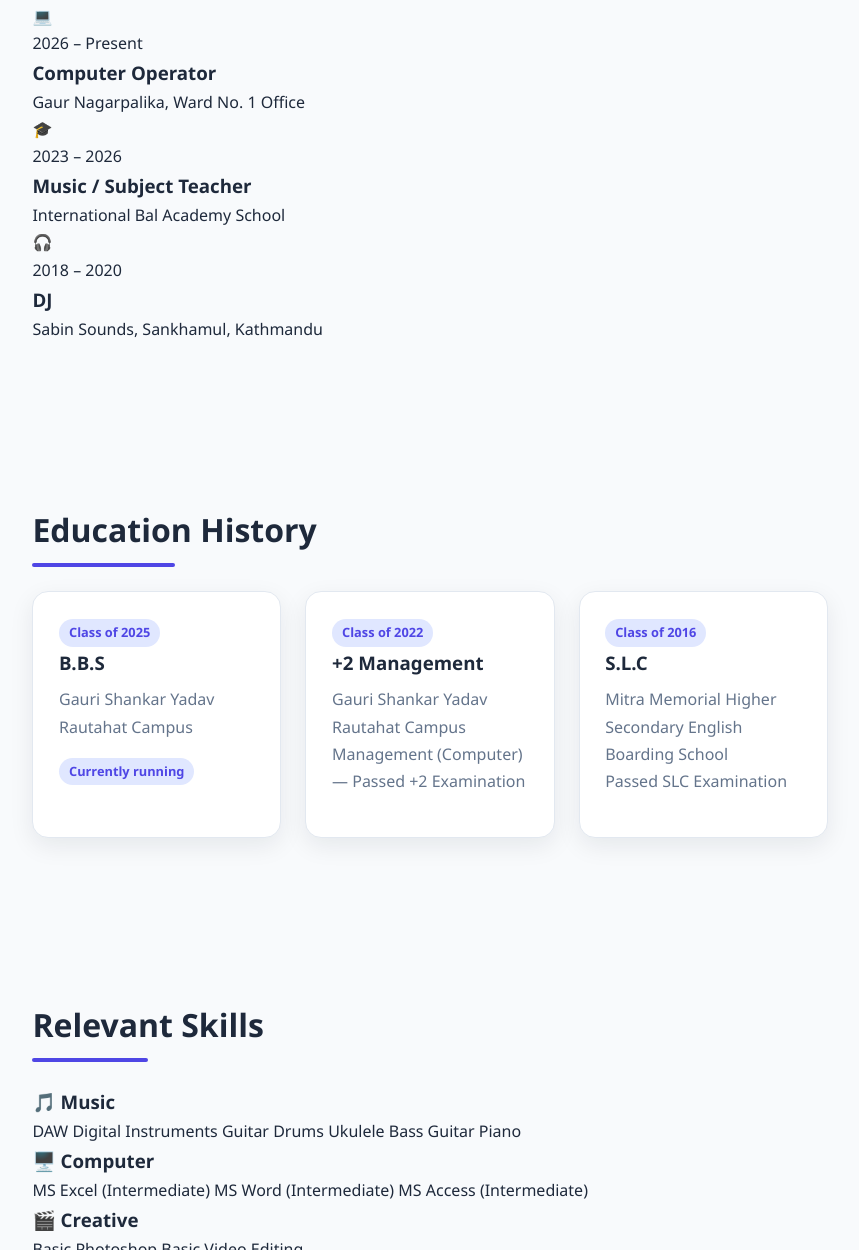
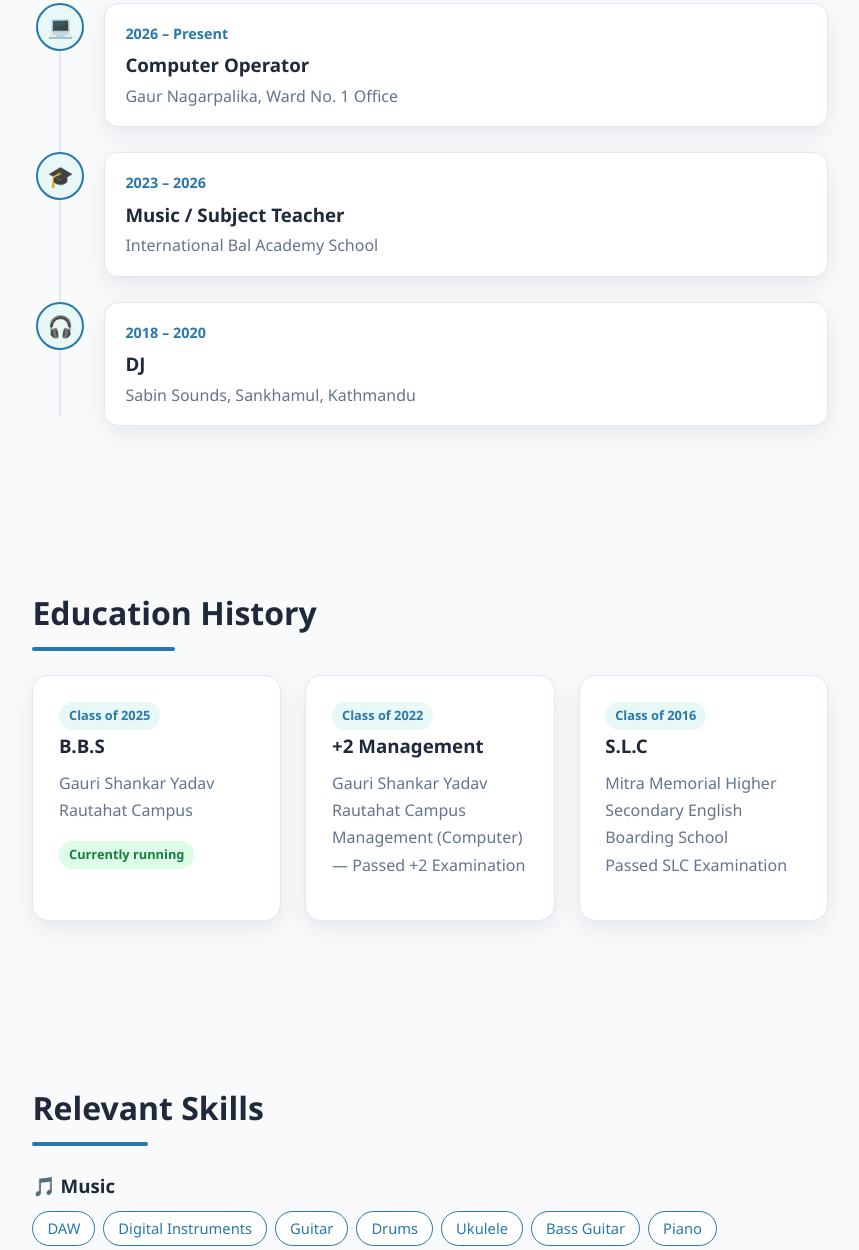
Before and after one commit to Kingpshcyo001/sanjeshrajthapa.github.io, a plain HTML site: page index.html in a window 1280 px wide. Shown: the part 1550-2800 px from the top of the page, without its empty margins (210-1069 px from the left). Drawn offline with Linux system fonts and the light colour scheme.

Commit message:
Update accent colors and add new styles

```diff
--- a/style.css
+++ b/style.css
@@ -3,8 +3,8 @@
   --surface: #ffffff;
   --text: #1e293b;
   --muted: #64748b;
-  --accent: #4f46e5;
-  --accent-soft: #e0e7ff;
+  --accent: #2878ad;
+  --accent-soft: #e8f8f7;
   --border: #e2e8f0;
   --shadow: 0 8px 24px rgba(15, 23, 42, 0.08);
 }
@@ -14,8 +14,8 @@
   --surface: #1e293b;
   --text: #e2e8f0;
   --muted: #94a3b8;
-  --accent: #818cf8;
-  --accent-soft: #312e81;
+  --accent: #5aaee0;
+  --accent-soft: #1d4f6e;
   --border: #334155;
   --shadow: 0 8px 24px rgba(0, 0, 0, 0.4);
 }
@@ -148,6 +148,42 @@ code { background: var(--accent-soft); padding: 2px 6px; border-radius: 6px; fon
   transition: width 1.2s ease;
 }
 
+/* Extra: roles, avatar photo, timeline, chips, contact */
+.roles { font-size: 1.15rem; font-weight: 600; margin-bottom: 0.8rem; }
+.avatar { position: relative; overflow: hidden; background: linear-gradient(135deg, var(--accent), #1b4f75); }
+.avatar img { position: absolute; inset: 0; width: 100%; height: 100%; object-fit: cover; }
+.avatar span { position: relative; }
+
+.timeline { position: relative; display: grid; gap: 1.6rem; padding-left: 4px; }
+.timeline::before {
+  content: ""; position: absolute; left: 27px; top: 10px; bottom: 10px;
+  width: 2px; background: var(--border);
+}
+.t-item { display: flex; gap: 1.2rem; align-items: flex-start; position: relative; }
+.t-icon {
+  flex: none; width: 48px; height: 48px; border-radius: 50%;
+  background: var(--accent-soft); border: 2px solid var(--accent);
+  display: grid; place-items: center; font-size: 1.3rem; z-index: 1;
+}
+.t-body { background: var(--surface); border: 1px solid var(--border); border-radius: 14px; padding: 1rem 1.3rem; box-shadow: var(--shadow); flex: 1; }
+.t-body h3 { margin: 2px 0; }
+.t-body p { color: var(--muted); }
+.t-date { color: var(--accent); font-weight: 600; font-size: 0.9rem; }
+
+.skill-groups { display: grid; gap: 1.4rem; }
+.skill-group h3 { margin-bottom: 0.6rem; }
+.chips { display: flex; flex-wrap: wrap; gap: 0.5rem; }
+.chip {
+  background: var(--surface); border: 1px solid var(--accent); color: var(--accent);
+  padding: 4px 14px; border-radius: 99px; font-size: 0.92rem; font-weight: 500;
+}
+.section h2.sub { font-size: 1.5rem; margin-top: 3rem; }
+.volunteer { margin-left: 1.2rem; }
+.volunteer li { margin-bottom: 0.4rem; }
+.tag.live { background: #dcfce7; color: #15803d; }
+.contact-list { list-style: none; margin-bottom: 1.2rem; }
+.contact-list li { padding: 4px 0; font-size: 1.05rem; }
+
 /* Cards */
 .cards { display: grid; grid-template-columns: repeat(auto-fit, minmax(240px, 1fr)); gap: 1.5rem; }
 .card {
```
